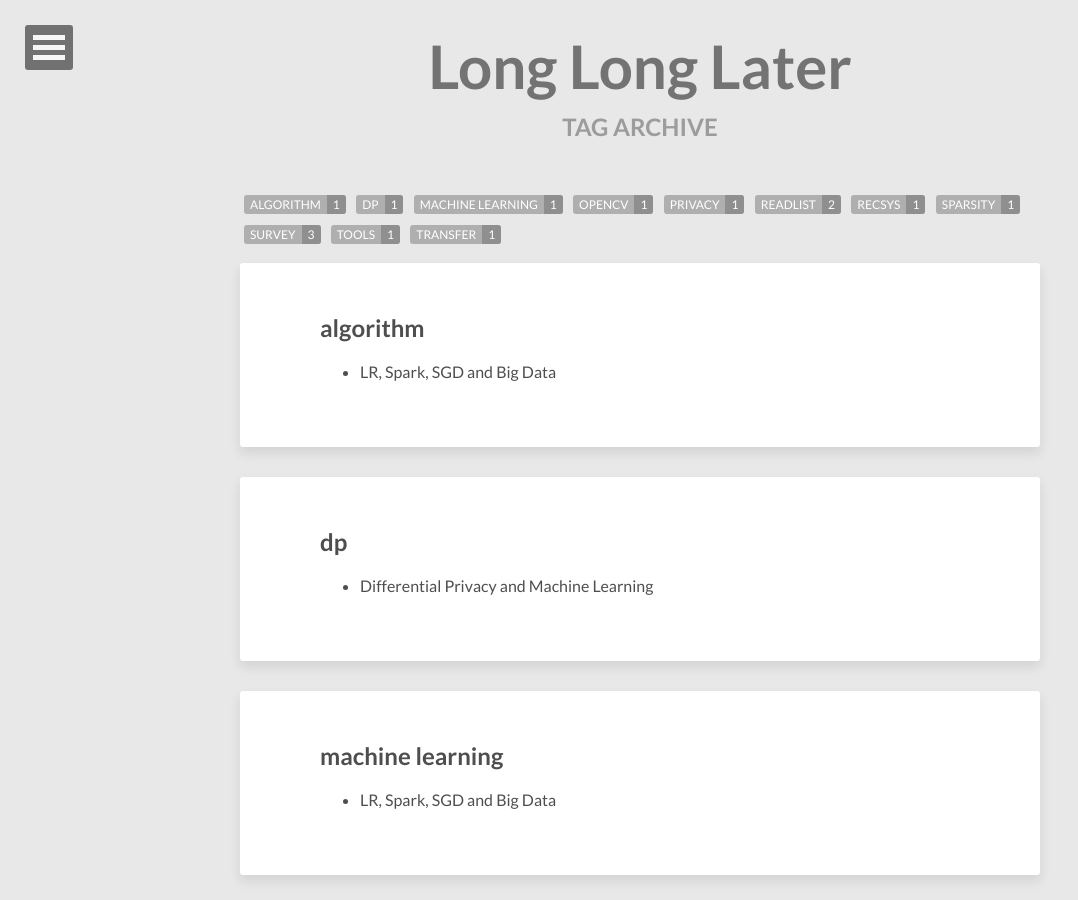
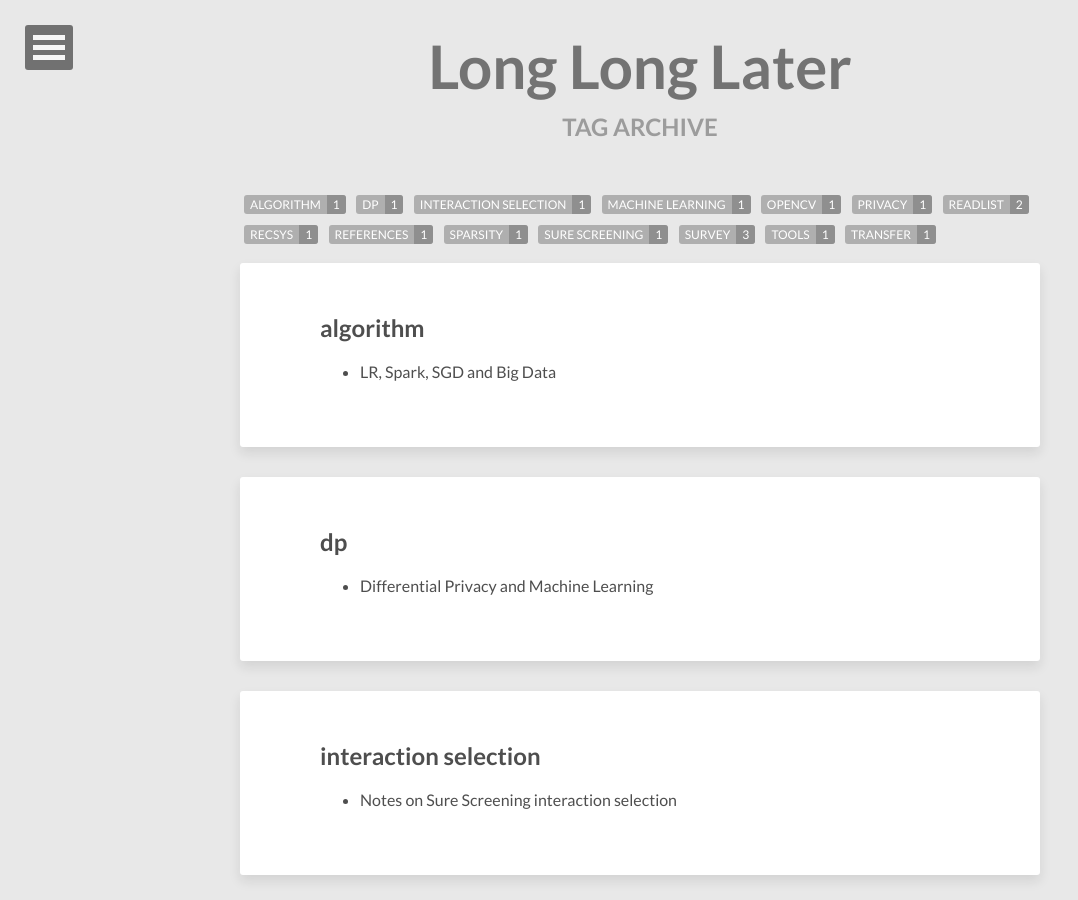
Before and after one commit to boliu68/boliu68.github.io, a Jekyll site: the page built from tags/index.html, in a window 1280 px wide and 900 px high. Shown: the whole window, without its empty margins (0-1078 px from the left). Built offline with Jekyll 4.4.1, drawn with Linux system fonts in a browser that asks for light colours; nearby versions of some CDN libraries; some of the changed text lies outside the part shown.

Commit message:
Notes on Sure Screening Interaction Selection

```diff
--- a/_posts/2015-9-8-Notes on Sure screening interaction selection.md
+++ b/_posts/2015-9-8-Notes on Sure screening interaction selection.md
@@ -1,3 +1,10 @@
+---
+layout: post
+title: Notes on Sure Screening interaction selection
+modified: 2015-9-10
+tags: [references, sure screening, interaction selection]
+---
+
 #### Lee, S., Lozano, A., Kambadur, P., & Xing, E. P. (2015, April). An Efficient Nonlinear Regression Approach for Genome-Wide Detection of Marginal and Interacting Genetic Variations.
 
 - Summary in my own understanding:
```
